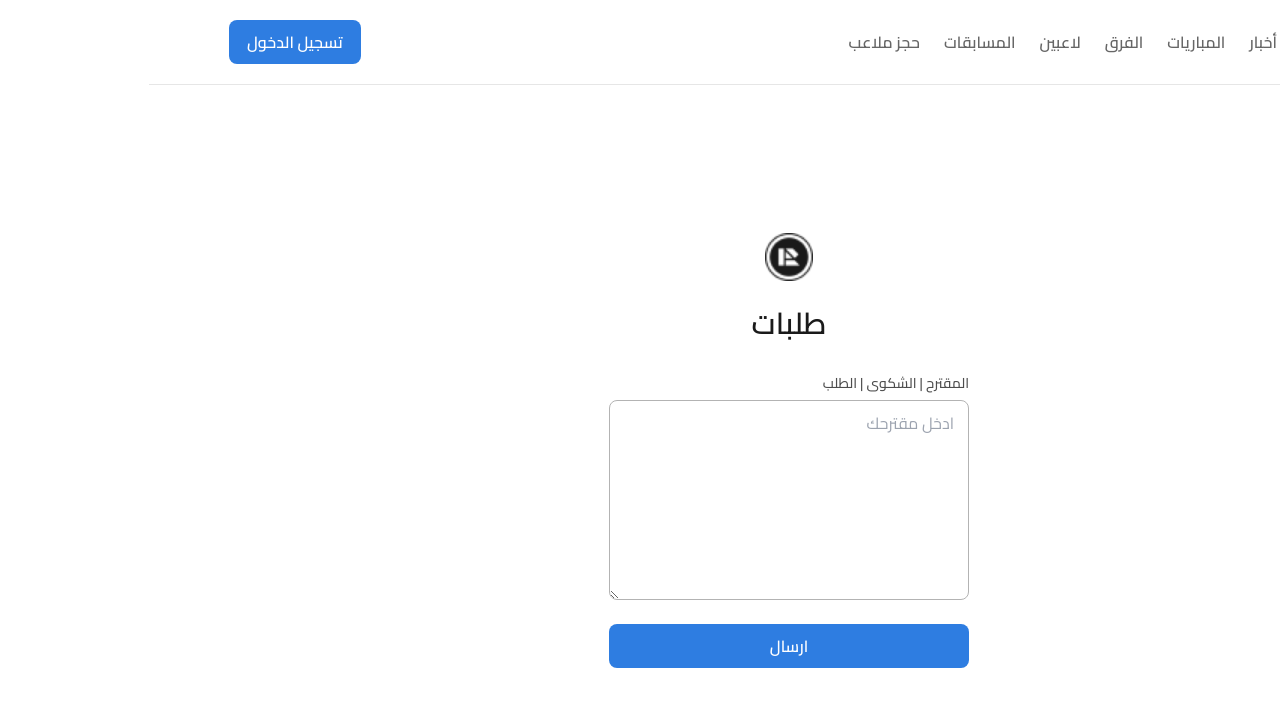
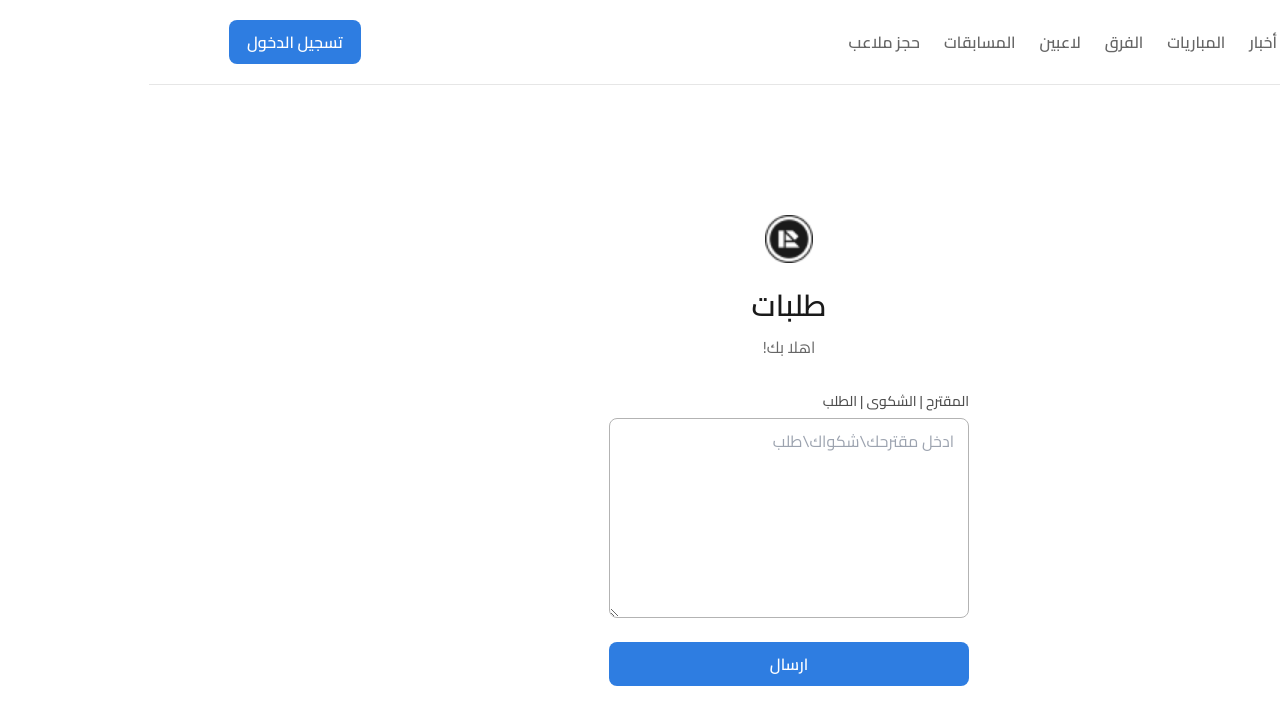
Before and after one commit to AhmedKreed/gfdsad, a Next.js app: page /requests in a window 1280 px wide. Shown: the top 724 px of the page. Built offline with nearby package versions, Linux system fonts and the light colour scheme.

Commit message:
initial commit

```diff
--- a/src/app/(auth)/requests/page.tsx
+++ b/src/app/(auth)/requests/page.tsx
@@ -15,7 +15,7 @@ const page = () => {
         />
         <div className="text-center mb-8">
           <h1 className="text-primary text-3xl font-semibold mb-3">طلبات</h1>
-          {/* <p className="text-secondary"> اهلا بك!</p> */}
+          <p className="text-secondary"> اهلا بك!</p>
         </div>
 
         <form
@@ -34,7 +34,7 @@ const page = () => {
               name="textarea2"
               id="textarea2"
               autoComplete="off"
-              placeholder="ادخل مقترحك"
+              placeholder="ادخل مقترحك\شكواك\طلب"
             />
           </div>
 
--- a/src/sections/clubs/Clubs.tsx
+++ b/src/sections/clubs/Clubs.tsx
@@ -66,7 +66,7 @@ const Clubs = () => {
             type="text"
             id="text"
             name="text"
-            placeholder="بحث"
+            placeholder="الفريق"
             className="bg-transparent p-3 border-2 border-[#CCCCCC] w-full rounded-3xl outline-none"
             value={inputValue}
             onChange={(e) => setInputValue(e.target.value)}
--- a/src/sections/players/Players.tsx
+++ b/src/sections/players/Players.tsx
@@ -68,7 +68,7 @@ const Players = () => {
             type="text"
             id="text"
             name="text"
-            placeholder="بحث"
+            placeholder="اللاعب"
             className="bg-transparent p-3 border-2 border-[#CCCCCC] w-full rounded-3xl outline-none"
             value={inputValue}
             onChange={(e) => setInputValue(e.target.value)}
```
